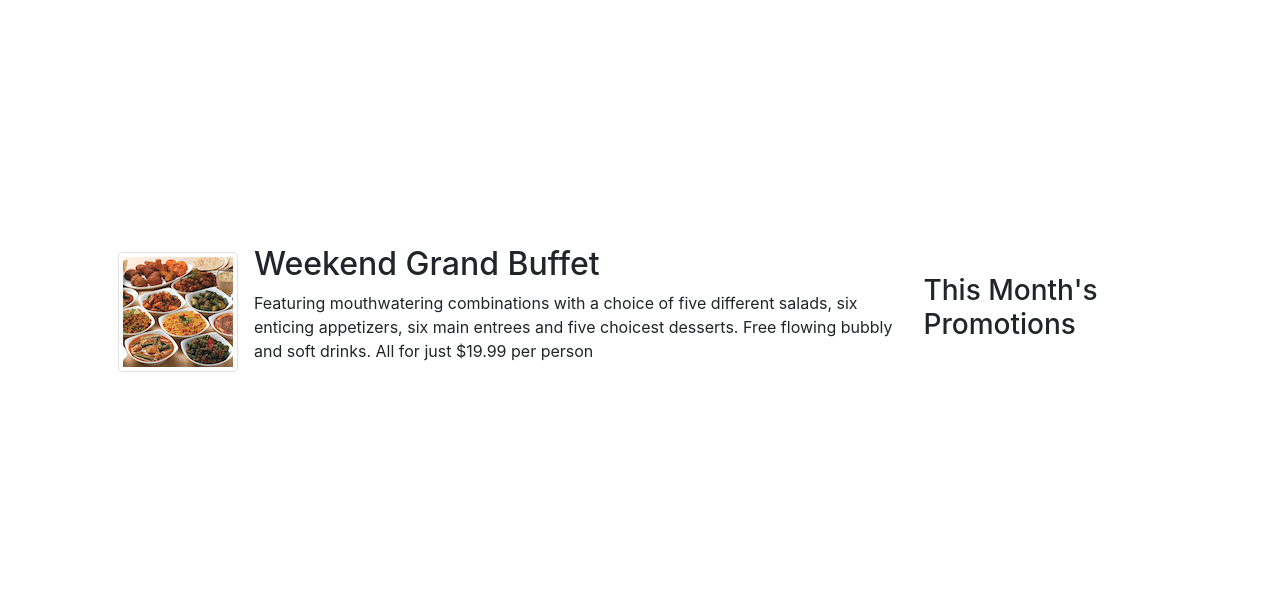
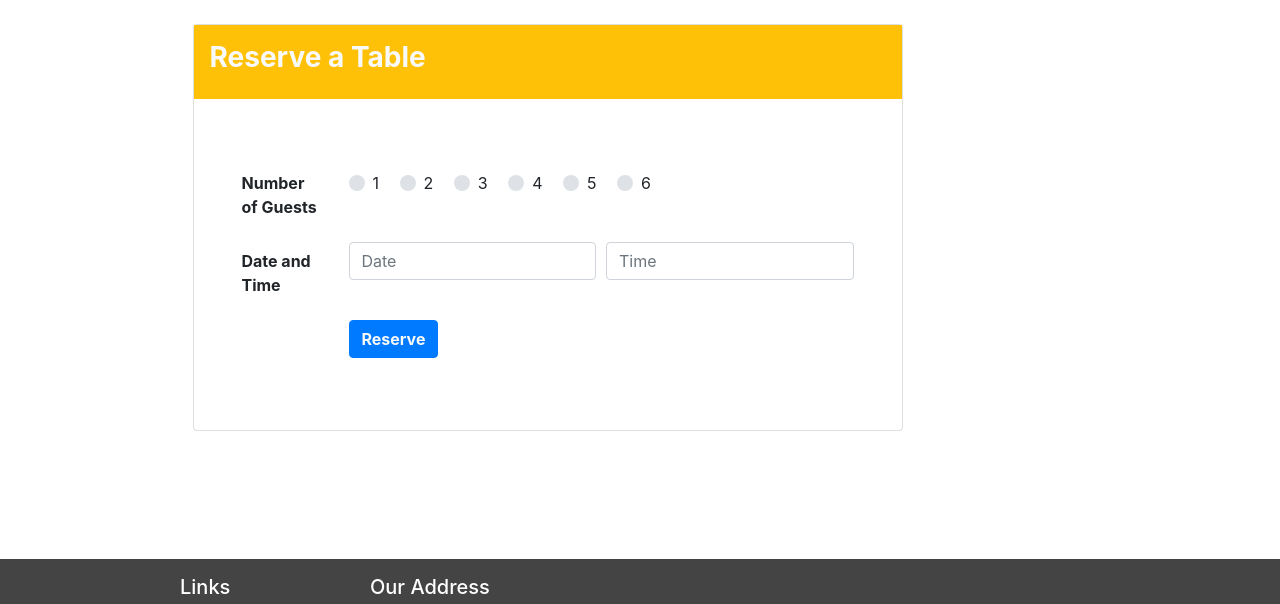
Before and after one commit to iGEORGE17/IBM-BOOTSTRAP4-starter, a website: page index.html in a window 1280 px wide. Shown: the part 1290-1894 px from the top of the page. Drawn offline with nearby package versions, Linux system fonts and the light colour scheme.

Commit message:
Assignment 2

```diff
--- a/css/styles.css
+++ b/css/styles.css
@@ -18,6 +18,8 @@ footer .social a:hover {
 .footer {
     background-color: #444;
     color: #ffffff;
+    width: 100%;
+    margin-top: 10%;
 }
 
 .footer a {
@@ -29,5 +31,9 @@ footer .social a:hover {
 }
 
 .row-content {
-    min-height: 100vh;
+    min-height: 40vh;
 }
+
+/* .row-content > div:nth-child(2){
+    margin-top: -35%;
+} */
--- a/index.html
+++ b/index.html
@@ -36,15 +36,18 @@
                     <h1>Ristorante con Fusion</h1>
                     <p>We take inspiration from the World's best cuisines, and create a unique fusion experience. Our lipsmacking creations will tickle your culinary senses!</p>
                 </div>
-                <div class="col-12 col-sm align-self-center text-center">
+                <div class="col-12 col-sm-3 align-self-center text-center">
                     <img src="img/logo.png" class="img-fluid">
+                </div>
+                <div class="col-12 col-sm-3 align-self-center text-center">
+                    <a type="button" href="#reserveTable"  class="btn btn-block btn-lg btn-warning bold font-weight-bold">Reserve Table</a>
                 </div>
             </div>
         </div>
     </header>
 
-    <div class="container p-5 justify-content-center">
-        <div class="row row-content align-items-center">
+    <div class="container">
+        <div class="row row-content align-items-center justify-content-center">
             <div class="col-12 col-sm-4 order-sm-last col-md-3">
                 <h3>Our Lipsmacking Culinary Creations</h3>
             </div>
@@ -63,17 +66,16 @@
             </div>
         </div>
 
-
         <div class="row row-content align-items-center">
             <div class="col-12 col-sm-3">
                 <h3>This Month's Promotions</h3>
             </div>
             <div class="col col-sm order-sm-first col-md">
                 <div class="media">
-                    <img class="d-flex mr-3 img-thumbnail align-self-center"
+                    <img class="d-flex ml-3 img-thumbnail align-self-center order-sm-last"
                             src="img/buffet.png" alt="Buffet">
                     <div class="media-body">
-                        <h2 class="mt-0">Weekend Grand Buffet</h2>
+                        <h2 class="mt-0 mb-1">Weekend Grand Buffet <span class="badge badge-danger">NEW</span></h2>
                         <p class="d-none d-sm-block">Featuring mouthwatering combinations with a choice of five different salads, six enticing appetizers, six main entrees and five choicest desserts. Free flowing bubbly and soft drinks. All for just $19.99 per person </p>
                     </div>
                 </div>
@@ -100,7 +102,67 @@
                 </div>
             </div>
         </div>
+
+        <div class="row row-content align-items-center" id="reserveTable">
+            <div class="col-12 col-sm">
+                <div class="col-md-8 offset-md-1">
+                    <form class="card">
+                        <legend class="bg-warning mb-4"><h3 class="p-3 font-weight-bold text-light">Reserve a Table</h3></legend>
+                        <div class="p-5">
+                            <fieldset class="form-group row">
+                                <legend class="col-form-label col-sm-2 float-sm-left pt-0 font-weight-bold">Number of Guests</legend>
+                                <div class="col-sm-10 ">
+                                    <div class="custom-control custom-radio custom-control-inline">
+                                        <input type="radio" id="customRadioInline1" name="customRadioInline" class="custom-control-input">
+                                        <label class="custom-control-label" for="customRadioInline1">1</label>
+                                    </div>
+                                    <div class="custom-control custom-radio custom-control-inline">
+                                        <input type="radio" id="customRadioInline2" name="customRadioInline" class="custom-control-input">
+                                        <label class="custom-control-label" for="customRadioInline2">2</label>
+                                    </div>
+                                    <div class="custom-control custom-radio custom-control-inline">
+                                        <input type="radio" id="customRadioInline1" name="customRadioInline" class="custom-control-input">
+                                        <label class="custom-control-label" for="customRadioInline1">3</label>
+                                    </div>
+                                    <div class="custom-control custom-radio custom-control-inline">
+                                        <input type="radio" id="customRadioInline2" name="customRadioInline" class="custom-control-input">
+                                        <label class="custom-control-label" for="customRadioInline2">4</label>
+                                    </div>
+                                    <div class="custom-control custom-radio custom-control-inline">
+                                        <input type="radio" id="customRadioInline1" name="customRadioInline" class="custom-control-input">
+                                        <label class="custom-control-label" for="customRadioInline1">5</label>
+                                    </div>
+                                    <div class="custom-control custom-radio custom-control-inline">
+                                        <input type="radio" id="customRadioInline2" name="customRadioInline" class="custom-control-input">
+                                        <label class="custom-control-label" for="customRadioInline2">6</label>
+                                    </div>
+                                </div>
+                              </fieldset>
+                            <div class="form-group row">
+                              <label for="colFormLabel" class="col-sm-2 col-form-label font-weight-bold">Date and Time</label>
+                              <div class="col-sm-10">
+                                <div class="form-row">
+                                    <div class="col-sm">
+                                      <input type="text" class="form-control" placeholder="Date">
+                                    </div>
+                                    <div class="col-sm">
+                                      <input type="text" class="form-control" placeholder="Time">
+                                    </div>
+                                  </div>
+                            </div>
+                            <div class="col-auto offset-md-2 mt-3">
+                                <button type="submit" class="btn btn-primary mb-2 font-weight-bold text-light">Reserve</button>
+                              </div>
+                        </div>
+                      </form>
+                </div>
+            </div>
+        </div>
+        </div>
+
+
     </div>
+
 
     <footer class="footer">
         <div class="container py-3">
```
